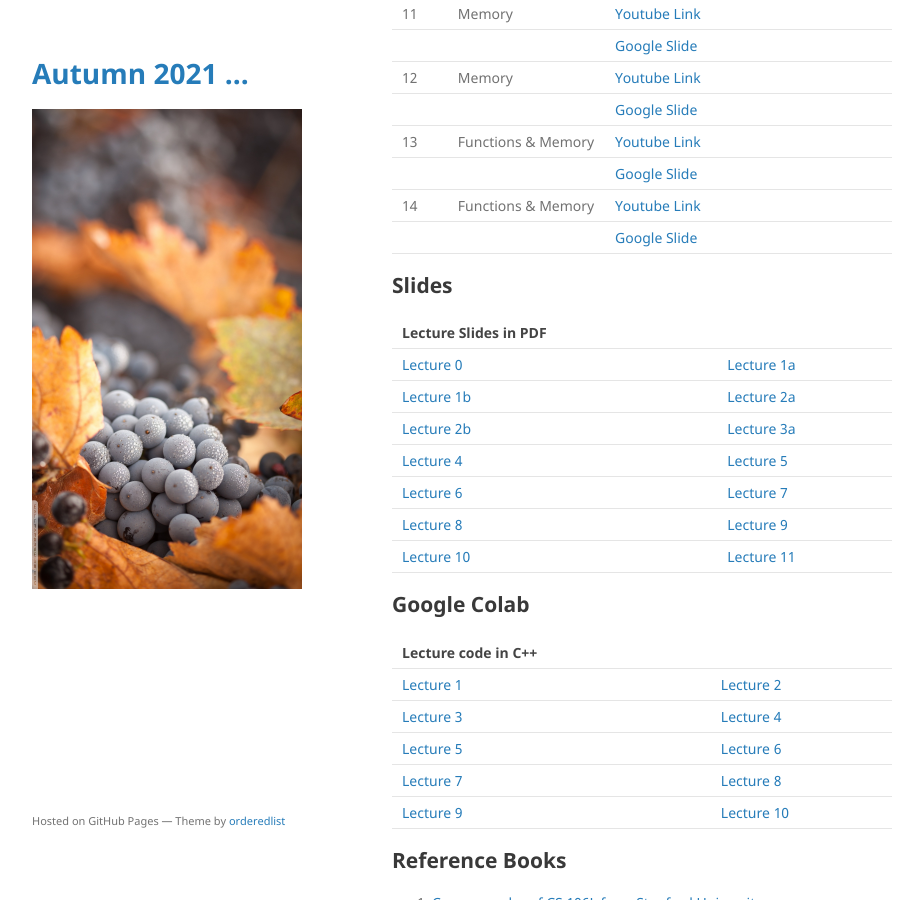
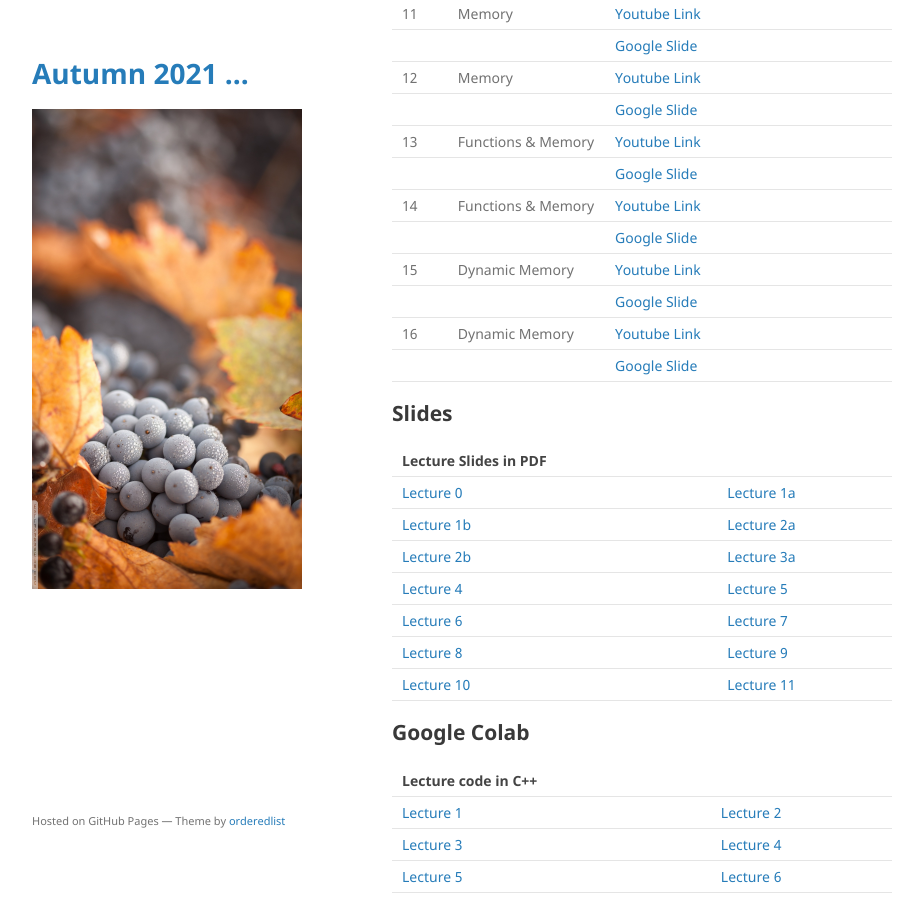
Before and after one commit to mohammadmotiurrahman/mohammadmotiurrahman.github.io, a Jekyll site: the page built from cse203_5/index.md, in a window 1280 px wide and 900 px high, scrolled down 2854 px. Shown: the whole window, without its empty margins (178-1101 px from the left). Built offline with Jekyll 4.4.1, drawn with Linux system fonts in a browser that asks for light colours; our own code applies the rules of GitHub Pages for plain Markdown files.

Commit message:
Update index.md

```diff
--- a/cse203_5/index.md
+++ b/cse203_5/index.md
@@ -96,6 +96,10 @@
 |         |              | [Google Slide](https://jamboard.google.com/d/1zosBLXddutb-StReRZY1YgNmaRsFI-k1mmUoxtnnGJI/edit?usp=sharing)    |
 | 14      | Functions & Memory | [Youtube Link](https://drive.google.com/file/d/1O43bV-G4pPOHn-IVCbyLAVQHiIWiTOn2/view?usp=sharing)       |
 |         |              | [Google Slide](https://jamboard.google.com/d/1zosBLXddutb-StReRZY1YgNmaRsFI-k1mmUoxtnnGJI/edit?usp=sharing)    |
+| 15      | Dynamic Memory | [Youtube Link](https://drive.google.com/file/d/1BJpt77gLBN4agnUdhrHMM4lBEobMpxdn/view?usp=sharing)       |
+|         |              | [Google Slide](https://jamboard.google.com/d/1zBaSsyq-JtmGYIGA3EIdvPODprwDff9ZnOf8QBN4wkU/edit?usp=sharing)    |
+| 16      | Dynamic Memory | [Youtube Link](https://drive.google.com/file/d/1PQseZI3TtGhe1PDfhjNvcNeibrLaBbLw/view?usp=sharing)       |
+|         |              | [Google Slide](https://jamboard.google.com/d/1zBaSsyq-JtmGYIGA3EIdvPODprwDff9ZnOf8QBN4wkU/edit?usp=sharing)    |
 
 
 
```
